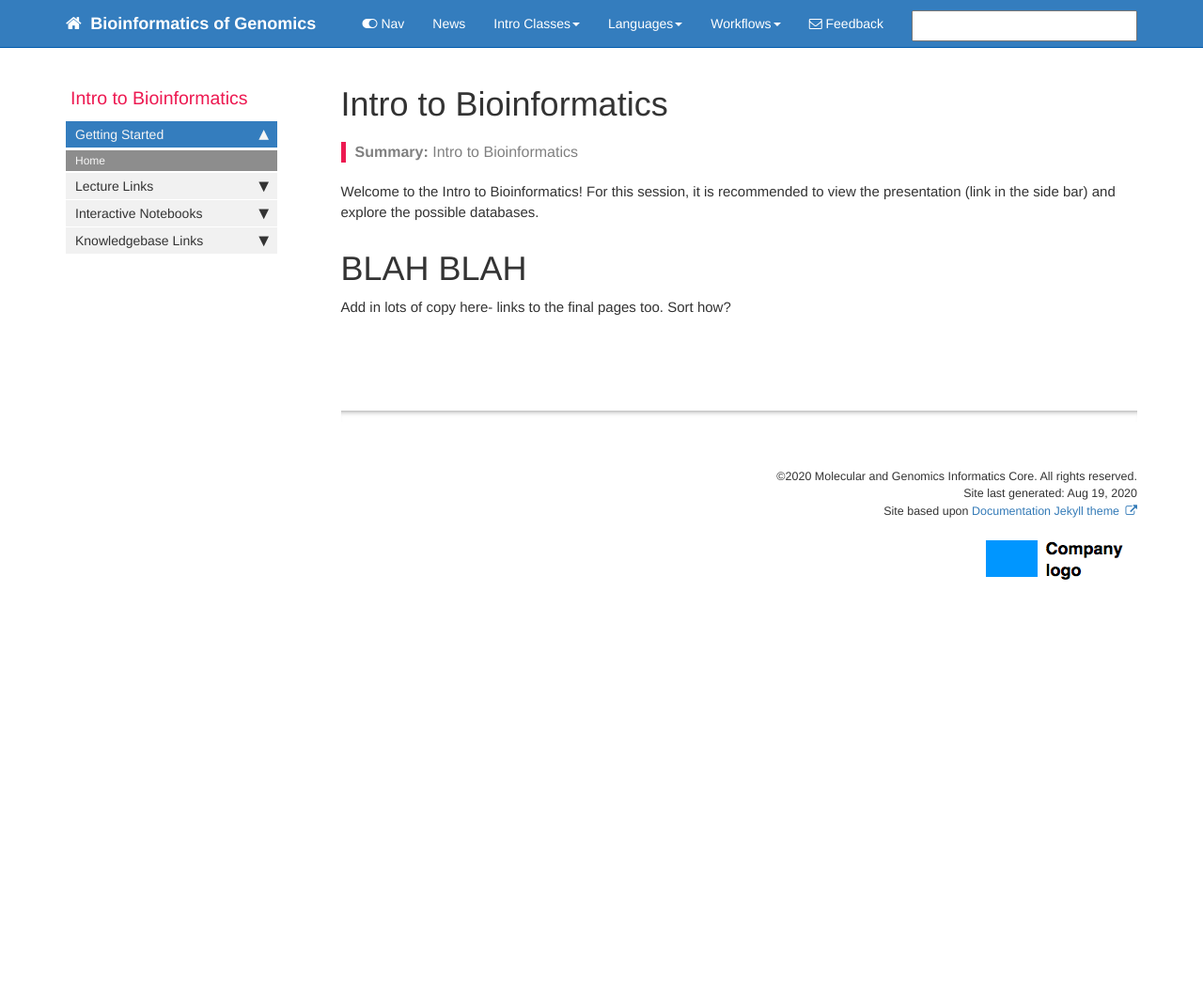
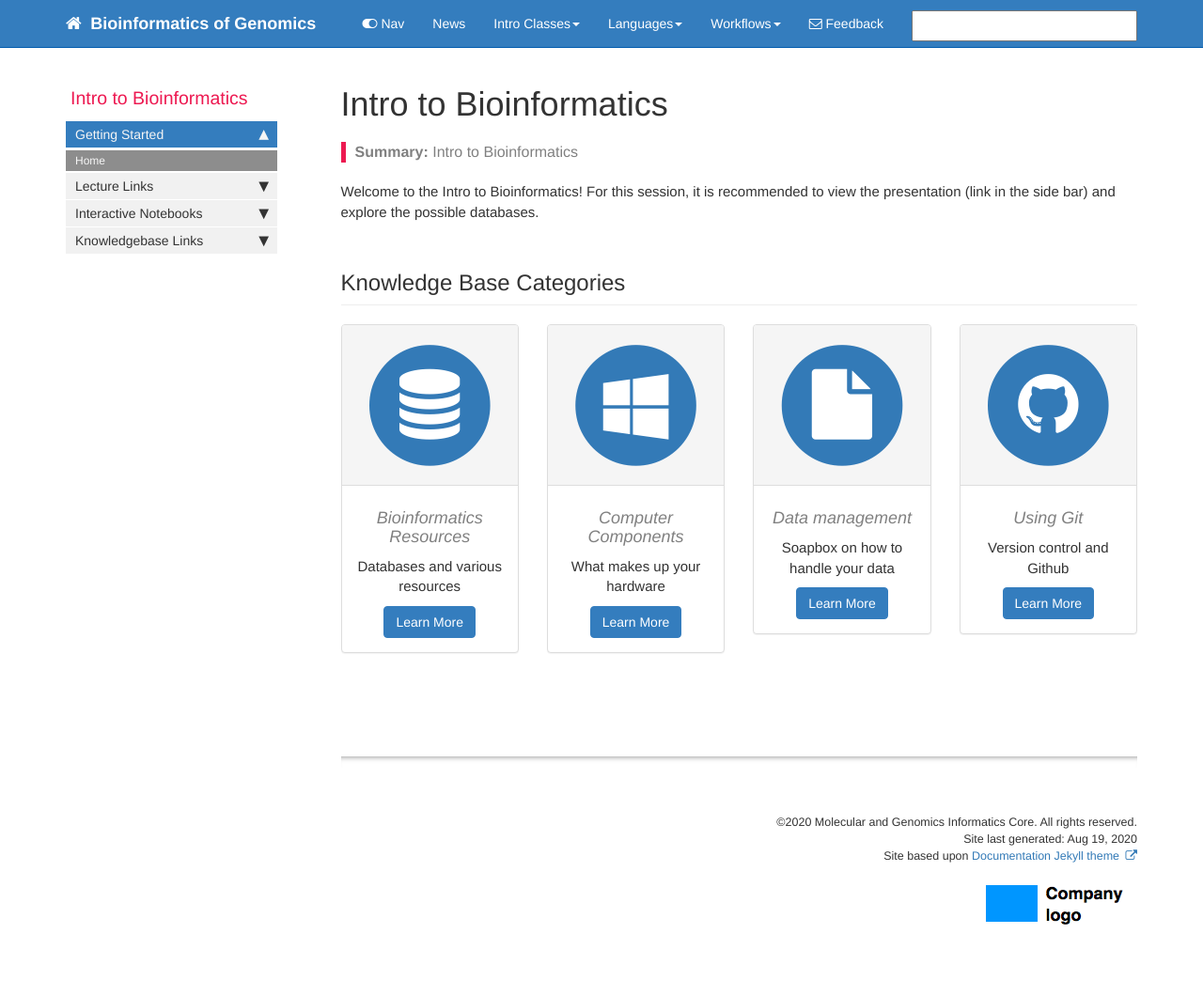
Before and after one commit to RU-MaGIC-Classes/Genomics-course-guide, a Jekyll site: the page built from pages/intro-to-bi/bi_landing.md, in a window 1280 px wide. Shown: the whole page at 94% size. Built offline with Jekyll 4.4.1, drawn with Linux system fonts in a browser that asks for light colours; comment, search, counter and statistics services are not loaded; before the commit the page ends 900 px from its top, so only the background shows below that.

Commit message:
Landing page updates
Update for BI and NGS landing pages and some minor tweaks elsewhere for formatting.

```diff
--- a/pages/intro-to-bi/bi_landing.md
+++ b/pages/intro-to-bi/bi_landing.md
@@ -11,5 +11,68 @@ folder: intro-to-bi
 
 Welcome to the Intro to Bioinformatics! For this session, it is recommended to view the presentation (link in the side bar) and explore the possible databases.
 
-# BLAH BLAH
-Add in lots of copy here- links to the final pages too. Sort how?
+<div class="row">
+         <div class="col-lg-12">
+             <h2 class="page-header">Knowledge Base Categories</h2>
+         </div>
+         <div class="col-md-3 col-sm-6">
+             <div class="panel panel-default text-center">
+                 <div class="panel-heading">
+                     <span class="fa-stack fa-5x">
+                           <i class="fa fa-circle fa-stack-2x text-primary"></i>
+                           <i class="fa fa-database fa-stack-1x fa-inverse"></i>
+                     </span>
+                 </div>
+                 <div class="panel-body">
+                     <h4>Bioinformatics Resources</h4>
+                     <p>Databases and various resources</p>
+                     <a href="resources.html" class="btn btn-primary">Learn More</a>
+                 </div>
+             </div>
+         </div>
+         <div class="col-md-3 col-sm-6">
+             <div class="panel panel-default text-center">
+                 <div class="panel-heading">
+                     <span class="fa-stack fa-5x">
+                           <i class="fa fa-circle fa-stack-2x text-primary"></i>
+                           <i class="fa fa-windows fa-stack-1x fa-inverse"></i>
+                     </span>
+                 </div>
+                 <div class="panel-body">
+                     <h4>Computer Components</h4>
+                     <p>What makes up your hardware</p>
+                     <a href="hardware.html" class="btn btn-primary">Learn More</a>
+                 </div>
+             </div>
+         </div>
+         <div class="col-md-3 col-sm-6">
+             <div class="panel panel-default text-center">
+                 <div class="panel-heading">
+                     <span class="fa-stack fa-5x">
+                           <i class="fa fa-circle fa-stack-2x text-primary"></i>
+                           <i class="fa fa-file fa-stack-1x fa-inverse"></i>
+                     </span>
+                 </div>
+                 <div class="panel-body">
+                     <h4>Data management</h4>
+                     <p>Soapbox on how to handle your data</p>
+                     <a href="data_management.html" class="btn btn-primary">Learn More</a>
+                 </div>
+             </div>
+         </div>
+         <div class="col-md-3 col-sm-6">
+             <div class="panel panel-default text-center">
+                 <div class="panel-heading">
+                     <span class="fa-stack fa-5x">
+                           <i class="fa fa-circle fa-stack-2x text-primary"></i>
+                           <i class="fa fa-github fa-stack-1x fa-inverse"></i>
+                     </span>
+                 </div>
+                 <div class="panel-body">
+                     <h4>Using Git</h4>
+                     <p>Version control and Github</p>
+                     <a href="git.html" class="btn btn-primary">Learn More</a>
+                 </div>
+             </div>
+         </div>
+</div>
```
Also changed, not shown: pages/intro-to-bi/data_management.md (+12 -16 lines), pages/intro-to-ngs/ngs_landing.md (+20 -0 lines), images/rawilluminadatafastqfiles.png (added).
